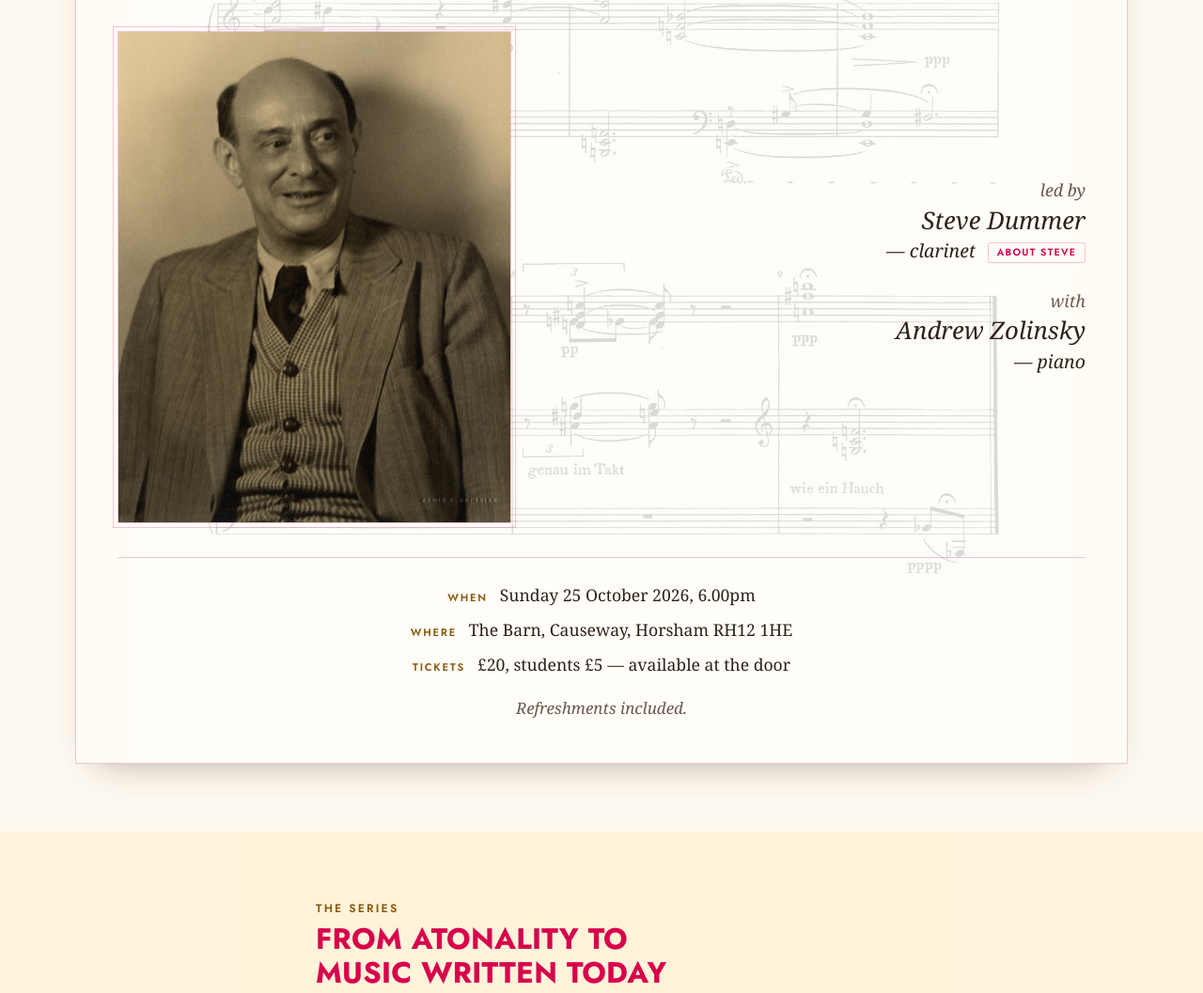
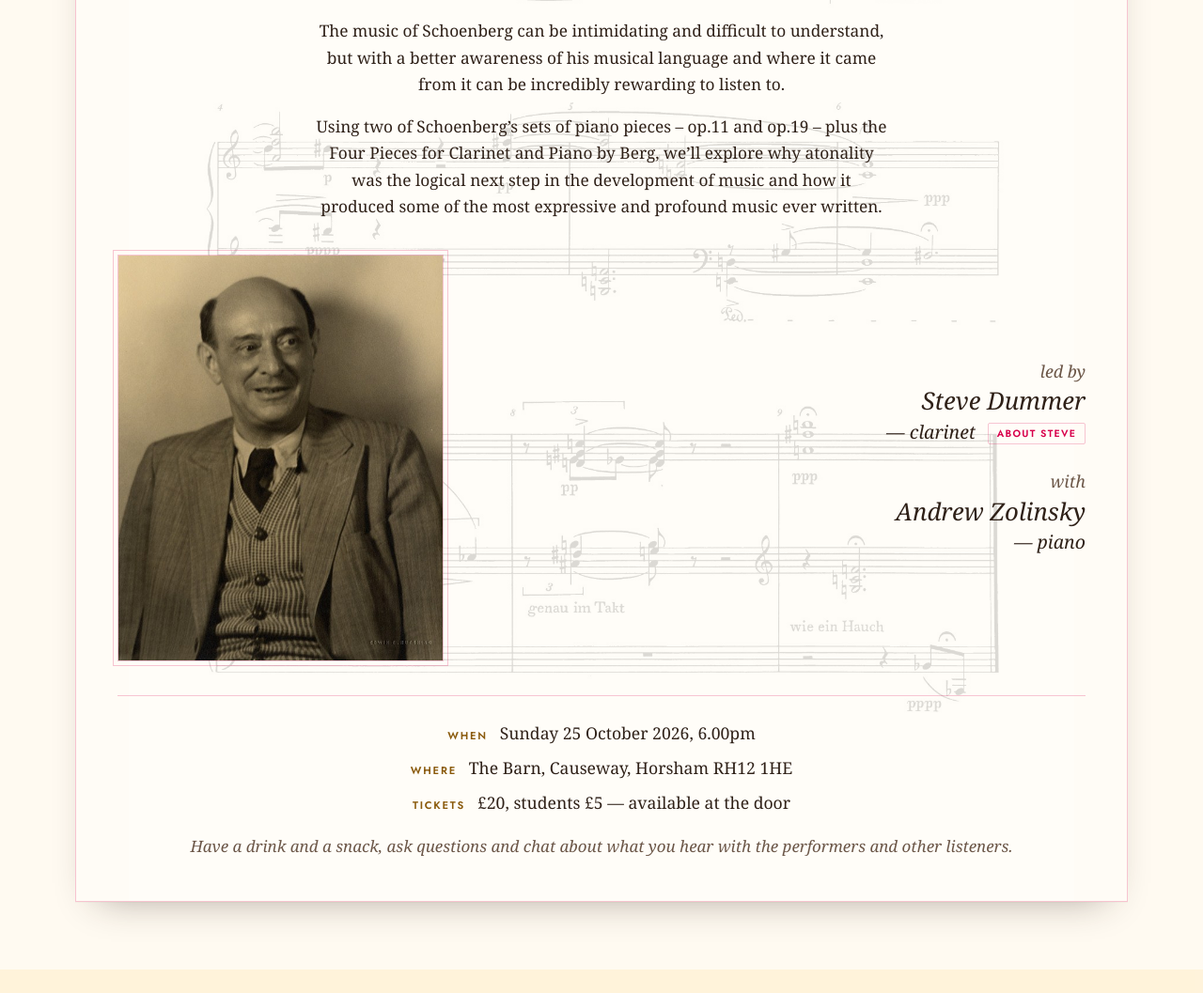
Before and after one commit to tcorbettclark/talkestra, a website: page public/index.html in a window 1280 px wide. Shown: the part 900-1957 px from the top of the page at 94% size. Drawn offline with Linux system fonts and the light colour scheme.

Commit message:
Add next-event description and refreshments note
Two paragraphs of programme description now sit between the title
and the photo / performer grid: a short framing of Schoenberg's music
and what the event will explore (op.11, op.19, Berg's Four Pieces).

The single-line 'Refreshments included.' note is replaced by a longer
invitation to chat with the performers and other listeners.

The photo column shrinks from 0.85fr to 0.7fr to compensate for the
taller card and keep the performer block readable. The programme
title's bottom margin tightens to make room for the new intro block.

```diff
--- a/public/index.html
+++ b/public/index.html
@@ -89,6 +89,22 @@
                 Schoenberg, Berg, Atonality, and Getting Comfortable with Dissonance
               </h2>
 
+              <div class="programme-intro">
+                <p>
+                  The music of Schoenberg can be intimidating and difficult to
+                  understand, but with a better awareness of his musical
+                  language and where it came from it can be incredibly
+                  rewarding to listen to.
+                </p>
+                <p>
+                  Using two of Schoenberg’s sets of piano pieces – op.11 and
+                  op.19 – plus the Four Pieces for Clarinet and Piano by Berg,
+                  we’ll explore why atonality was the logical next step in the
+                  development of music and how it produced some of the most
+                  expressive and profound music ever written.
+                </p>
+              </div>
+
               <div class="programme-grid">
                 <figure class="portrait">
                   <img
@@ -144,7 +160,10 @@
                 </div>
               </dl>
 
-              <p class="programme-note">Refreshments included.</p>
+              <p class="programme-note">
+                Have a drink and a snack, ask questions and chat about what
+                you hear with the performers and other listeners.
+              </p>
             </div>
           </article>
         </div>
--- a/public/styles.css
+++ b/public/styles.css
@@ -391,17 +391,27 @@ section[id] { scroll-margin-top: 5.5rem; }
 
 .programme-title {
   max-width: 26ch;
-  margin: 0 auto 2.25rem;
+  margin: 0 auto 1.4rem;
   text-align: center;
   font-size: clamp(1.45rem, 4vw, 2.3rem);
 }
 
 .programme-grid {
   display: grid;
-  grid-template-columns: minmax(0, 0.85fr) minmax(0, 1.15fr);
-  gap: clamp(1.25rem, 4vw, 2.75rem);
+  grid-template-columns: minmax(0, 0.7fr) minmax(0, 1.3fr);
+  gap: clamp(1.25rem, 4vw, 2.5rem);
   align-items: center;
 }
+
+.programme-intro {
+  margin: 0 auto 2.25rem;
+  max-width: 38rem;
+  text-align: center;
+  font-size: 1.08rem;
+  line-height: 1.65;
+}
+.programme-intro p { margin: 0 0 1rem; }
+.programme-intro p:last-child { margin-bottom: 0; }
 
 .portrait { margin: 0; }
 
```
